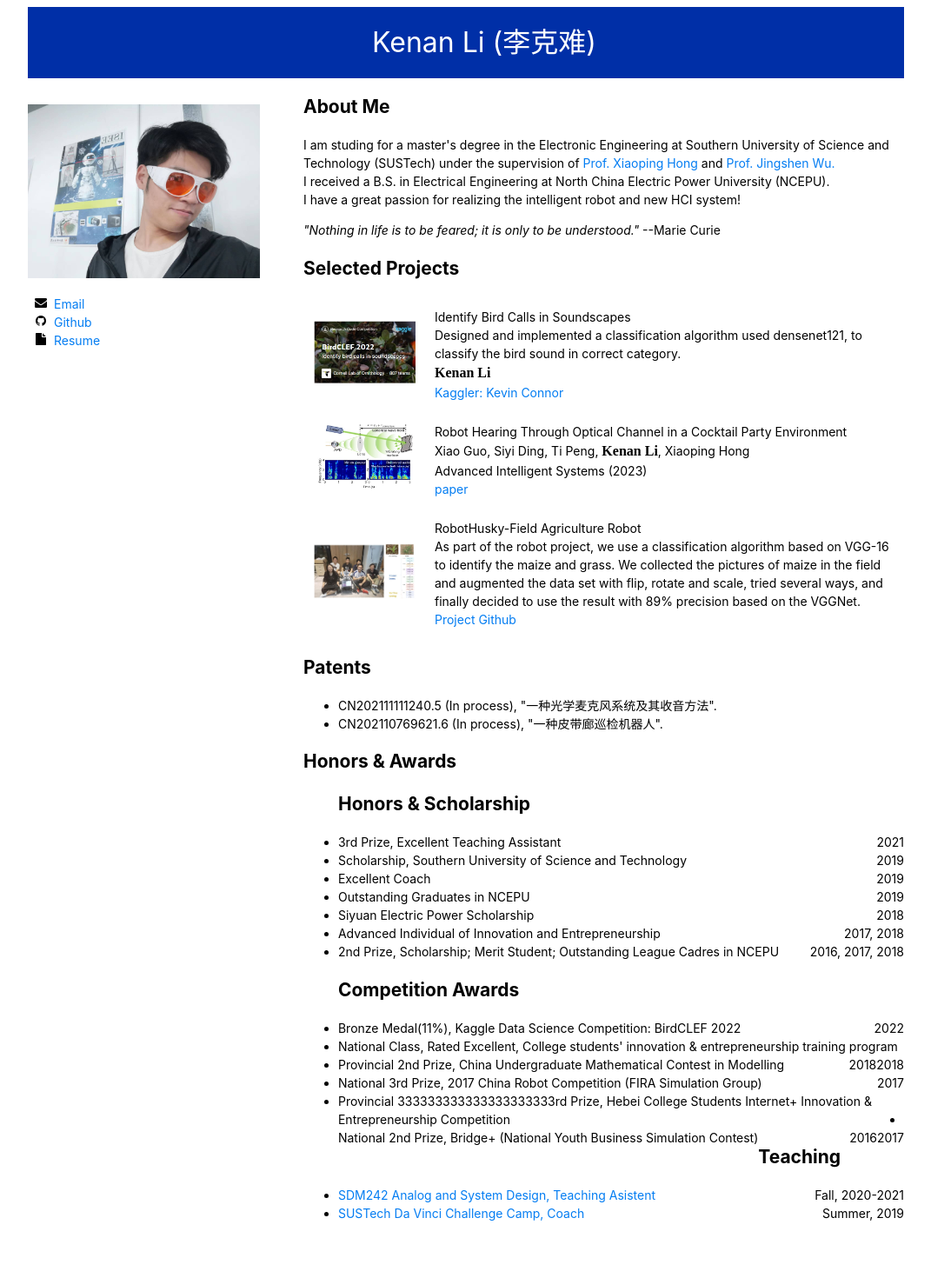
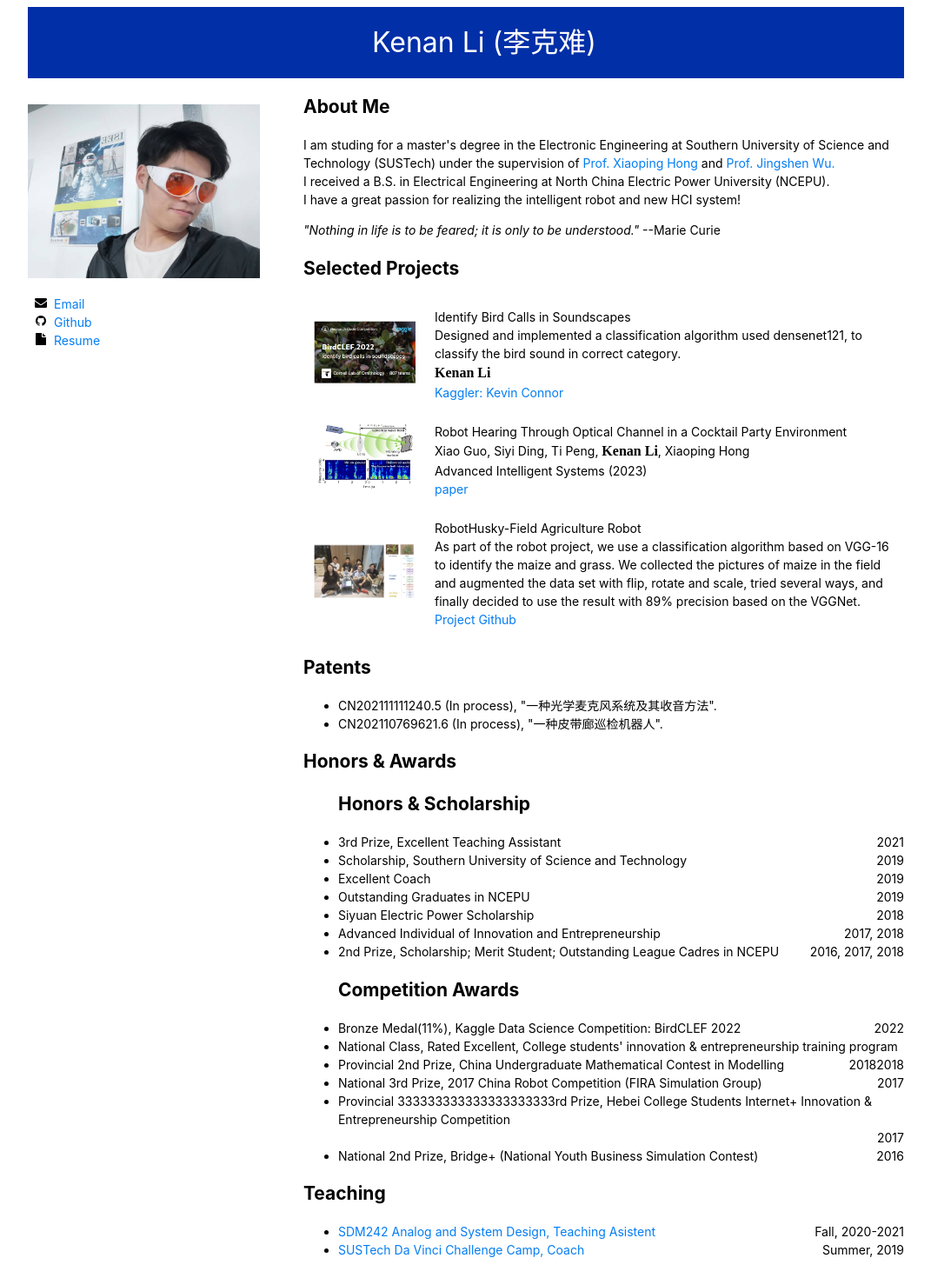
Before and after one commit to ConnorKevin/ConnorKevin.github.io, a Jekyll site: the page index.html, which Jekyll copies as it is, in a window 1280 px wide. Shown: the whole page at 87% size, without its empty margins (104-1175 px from the left). Built offline with Jekyll 4.4.1, drawn with Linux system fonts in a browser that asks for light colours; before the commit the page ends 1428 px from its top, so only the background shows below that.

Commit message:
Update index.html

```diff
--- a/index.html
+++ b/index.html
@@ -214,7 +214,7 @@
 			<div style="float:left; text-align:left; height:auto">Provincial 333333333333333333333rd Prize, Hebei College Students Internet+ Innovation & Entrepreneurship Competition</div>
 			<div style="float:right; text-align:right">2017</div>
 			</li>
-			<li>
+			<li style="clear:both">
 			<div style="float:left; text-align:left">National 2nd Prize, Bridge+ (National Youth Business Simulation Contest)</div>
 			<div style="float:right; text-align:right">2016</div>
 			</li>
```
